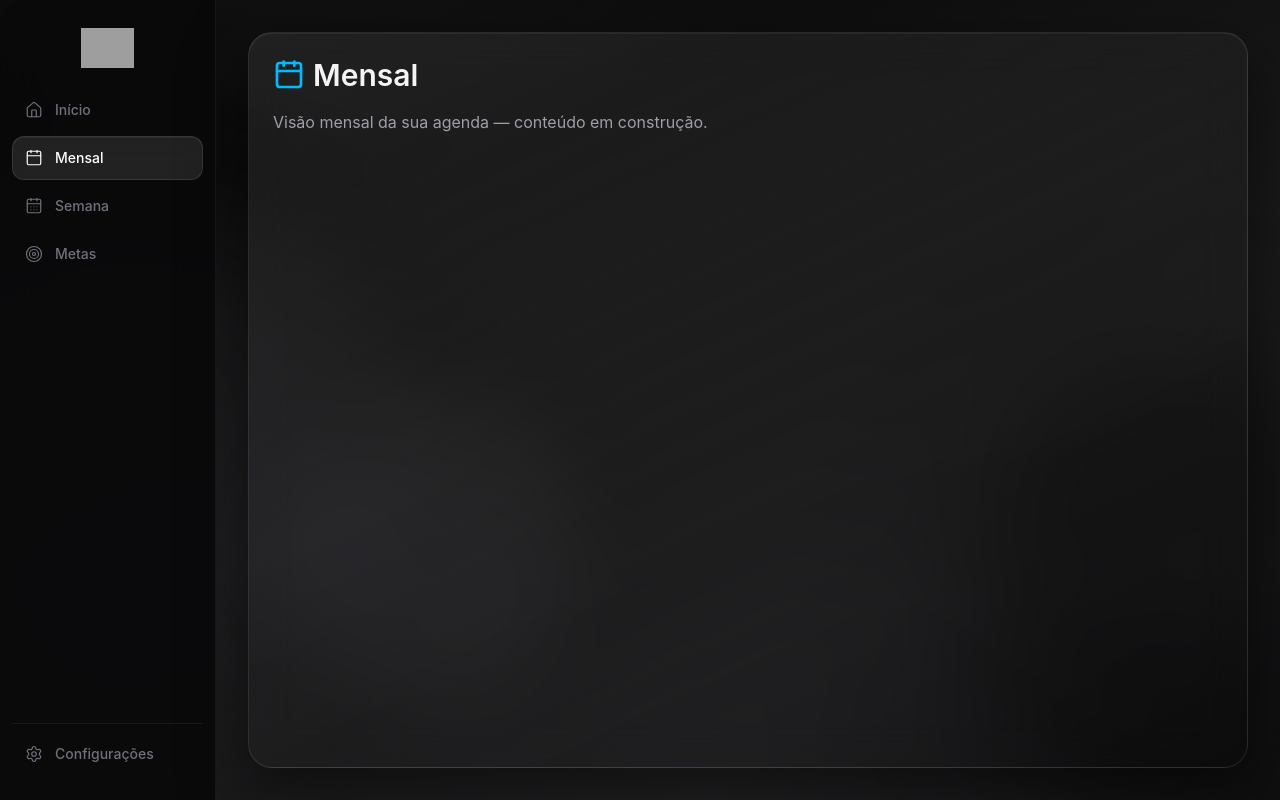
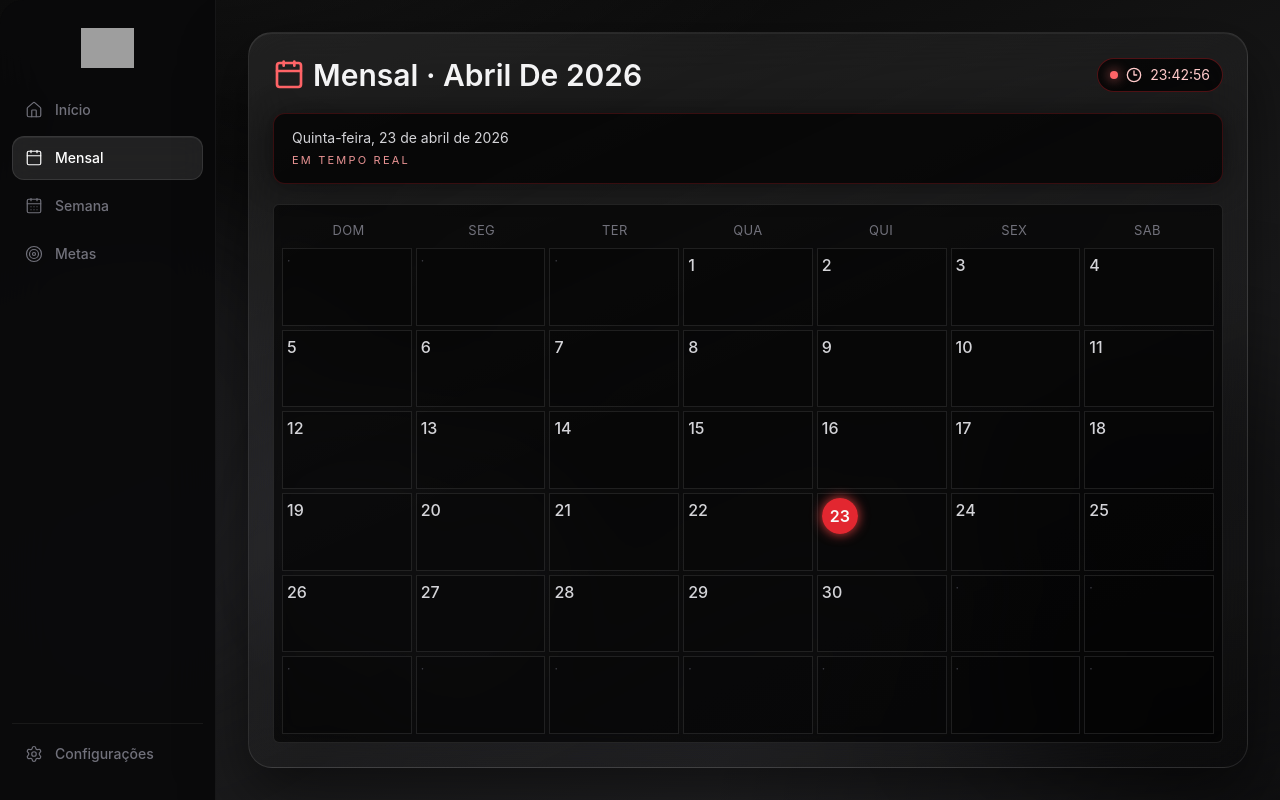
Before and after one commit to RockNicolas/Tick, a React (Vite) app: page /mensal in a window 1280 px wide. Built offline with nearby package versions, Linux system fonts and the light colour scheme; grey boxes are pictures that could not be loaded.

Commit message:
Inicio de pagina mensal

```diff
--- a/src/constants/branding.ts
+++ b/src/constants/branding.ts
@@ -1,4 +1,3 @@
-/** Arquivo em `public/img/logo.png` — URL servida na raiz pelo Vite */
 export const SITE_LOGO_SRC = '/img/logo.png'
 
 export const SITE_NAME = 'Tick'
--- a/src/pages/MensalPage.tsx
+++ b/src/pages/MensalPage.tsx
@@ -1,15 +1,124 @@
-import { Calendar } from 'lucide-react'
+import { Calendar, Clock3 } from 'lucide-react'
+import { useEffect, useMemo, useState } from 'react'
 
 export default function MensalPage() {
+  const [now, setNow] = useState(() => new Date())
+
+  useEffect(() => {
+    const id = window.setInterval(() => setNow(new Date()), 1000)
+    return () => window.clearInterval(id)
+  }, [])
+
+  const firstDayOfMonth = useMemo(
+    () => new Date(now.getFullYear(), now.getMonth(), 1),
+    [now],
+  )
+
+  const totalDays = useMemo(
+    () => new Date(now.getFullYear(), now.getMonth() + 1, 0).getDate(),
+    [now],
+  )
+
+  const firstWeekday = firstDayOfMonth.getDay()
+
+  const monthLabel = new Intl.DateTimeFormat('pt-BR', {
+    month: 'long',
+    year: 'numeric',
+  }).format(now)
+
+  const timeLabel = new Intl.DateTimeFormat('pt-BR', {
+    hour: '2-digit',
+    minute: '2-digit',
+    second: '2-digit',
+  }).format(now)
+
+  const fullDateLabel = new Intl.DateTimeFormat('pt-BR', {
+    weekday: 'long',
+    day: '2-digit',
+    month: 'long',
+    year: 'numeric',
+  }).format(now)
+
+  const cells = Array.from({ length: firstWeekday + totalDays }, (_, index) => {
+    const dayNumber = index - firstWeekday + 1
+    return dayNumber > 0 ? dayNumber : null
+  })
+
+  const monthCells = [
+    ...cells,
+    ...Array.from({ length: 42 - cells.length }, () => null),
+  ]
+
+  const weekDays = ['DOM', 'SEG', 'TER', 'QUA', 'QUI', 'SEX', 'SAB']
+
   return (
-    <div className="min-w-0 space-y-3 sm:space-y-4">
-      <div className="flex min-w-0 flex-wrap items-center gap-2 text-2xl font-semibold text-zinc-100 sm:text-3xl">
-        <Calendar className="h-7 w-7 shrink-0 text-sky-400 sm:h-8 sm:w-8" />
-        <span className="min-w-0">Mensal</span>
+    <div className="flex h-full min-w-0 flex-col gap-4 sm:gap-5">
+      <div className="flex min-w-0 flex-wrap items-center justify-between gap-3">
+        <div className="flex min-w-0 flex-wrap items-center gap-2 text-2xl font-semibold text-zinc-100 sm:text-3xl">
+          <Calendar className="h-7 w-7 shrink-0 text-red-400 sm:h-8 sm:w-8" />
+          <span className="min-w-0 capitalize">
+            Mensal · {monthLabel}
+          </span>
+        </div>
+
+        <div className="inline-flex items-center gap-2 rounded-full border border-red-500/30 bg-black/70 px-3 py-1.5 text-xs text-red-200 sm:text-sm">
+          <span className="h-2 w-2 rounded-full bg-red-400 shadow-[0_0_12px_rgba(248,113,113,0.9)]" />
+          <Clock3 className="h-4 w-4" />
+          <span>{timeLabel}</span>
+        </div>
       </div>
-      <p className="max-w-prose text-sm leading-relaxed text-zinc-400 sm:text-base">
-        Visão mensal da sua agenda — conteúdo em construção.
-      </p>
+
+      <div className="rounded-xl border border-red-500/20 bg-black/70 px-3.5 py-3 shadow-[0_0_30px_rgba(0,0,0,0.45)] sm:px-4.5 sm:py-3.5">
+        <p className="text-sm text-zinc-300">
+          {fullDateLabel.charAt(0).toUpperCase() +
+            fullDateLabel.slice(1)}
+        </p>
+        <p className="mt-1 text-[11px] uppercase tracking-[0.2em] text-red-300/90">
+          Em tempo real
+        </p>
+      </div>
+
+      <div className="flex min-h-0 flex-1 flex-col rounded-md border border-white/10 bg-black/60 p-2">
+        <div className="grid grid-cols-7">
+          {weekDays.map((day) => (
+            <div
+              key={day}
+              className="px-1.5 py-1.5 text-center text-[13px] tracking-wide text-zinc-500 sm:py-2"
+            >
+              {day}
+            </div>
+          ))}
+        </div>
+
+        <div className="grid h-full flex-1 grid-cols-7 grid-rows-6 gap-1">
+          {monthCells.map((day, index) => {
+            const isToday = day === now.getDate()
+
+            return (
+              <div
+                key={`${day ?? 'blank'}-${index}`}
+                className="relative border border-white/10 bg-black/30 p-2"
+              >
+                {day ? (
+                  <span
+                    className={`absolute top-1 left-1 ${
+                      isToday
+                        ? 'inline-flex min-h-8 min-w-8 items-center justify-center rounded-full bg-red-500/90 text-base font-semibold text-zinc-50 shadow-[0_0_12px_rgba(239,68,68,0.95)] sm:min-h-9 sm:min-w-9'
+                        : 'text-zinc-300 text-base font-medium'
+                    }`}
+                  >
+                    {day}
+                  </span>
+                ) : (
+                  <span className="absolute top-1 left-1 text-zinc-700 text-xs">
+                    ·
+                  </span>
+                )}
+              </div>
+            )
+          })}
+        </div>
+      </div>
     </div>
   )
 }
```
